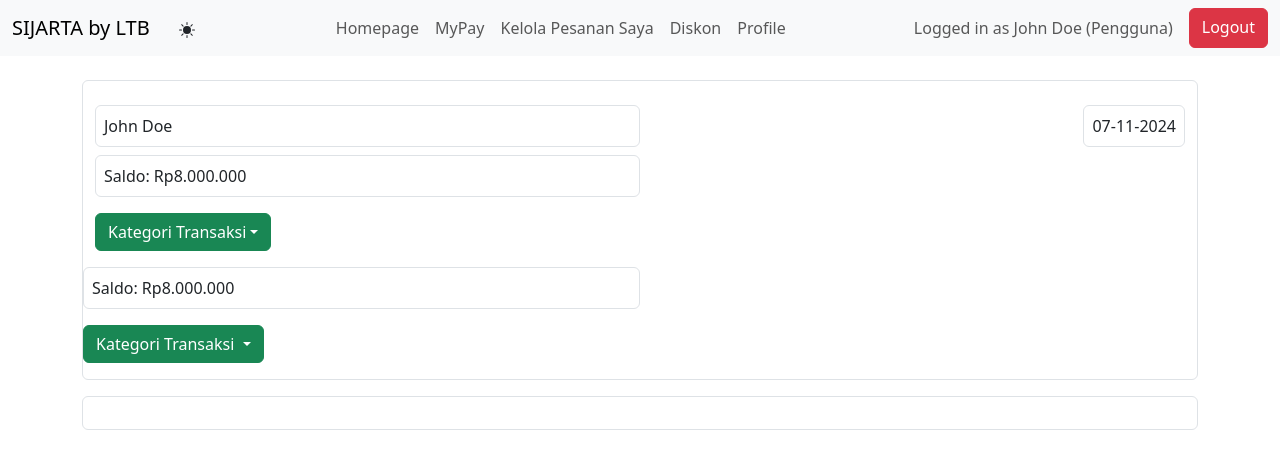
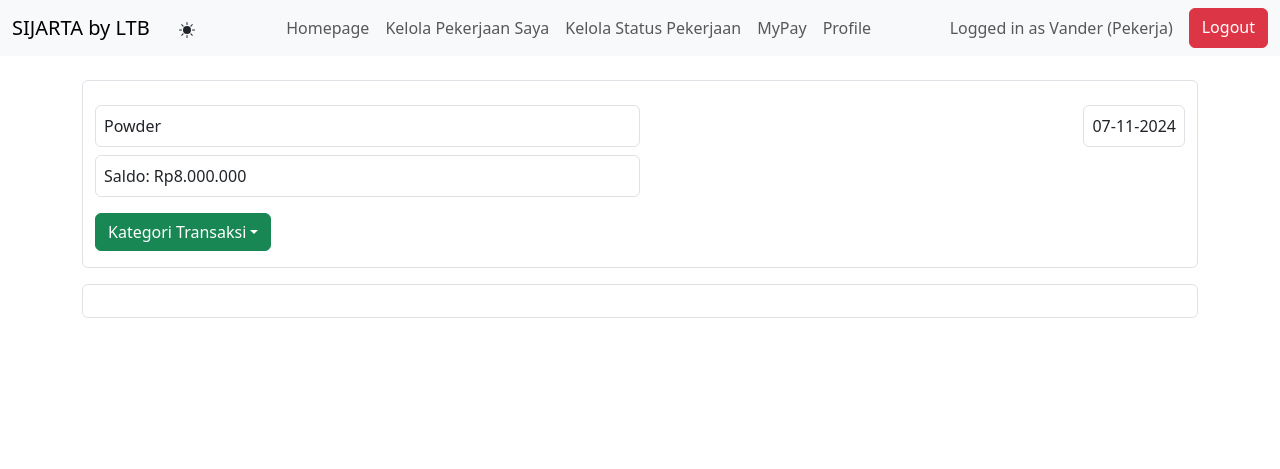
Before and after one commit to zufarra/sijarta-ltb, a Django app: page /mypay/transaksi/ in a window 1280 px wide. Shown: the top 469 px of the page. Run offline with Django 5.2, Linux system fonts and the light colour scheme.

Commit message:
Fix: transaksi mypay pekerja dropdown

```diff
--- a/mypay/templates/transaksi_mypay.html
+++ b/mypay/templates/transaksi_mypay.html
@@ -9,7 +9,7 @@
         <div class="border rounded mb-3">
             <div class="container mt-4">
                 <div class="d-flex justify-content-between mb-2">
-                    <div class="p-2 border rounded" style="flex: 1; max-width: 50%;">John Doe</div>
+                    <div class="p-2 border rounded" style="flex: 1; max-width: 50%;">Powder</div>
                     <div class="p-2 border rounded">{% now "d-m-Y" %}</div>
                 </div>
                 <div class="d-flex justify-content-between mb-3">
@@ -25,9 +25,11 @@
                         <li>
                             <a class="dropdown-item" href="#">TopUp MyPay</a>
                         </li>
+                        {% if user.is_pekerja %}
                         <li>
                             <a class="dropdown-item" href="#">Bayar Transaksi</a>
                         </li>
+                        {% endif %}
                         <li>
                             <a class="dropdown-item" href="#">Transfer MyPay</a>
                         </li>
@@ -37,22 +39,6 @@
                     </ul>
                 </div>
             </div>
-            <div class="d-flex justify-content-between mb-3">
-                <div class="p-2 border rounded" style="flex: 1; max-width: 50%;">Saldo: Rp8.000.000</div>
-            </div>
-            <div class="dropdown mb-3" >
-                <button class="btn btn-success dropdown-toggle" id="kategori_transaksi" type="button" data-bs-toggle="dropdown" aria-expanded="false">
-                  Kategori Transaksi
-                </button>
-                <ul class="dropdown-menu">
-                  <li><a class="dropdown-item" href="#">TopUp MyPay</a></li>
-                  {% if user.is_pengguna %}
-                  <li><a class="dropdown-item" href="#">Bayar Transaksi</a></li>
-                  {% endif %}
-                  <li><a class="dropdown-item" href="#">Transfer MyPay</a></li>
-                  <li><a class="dropdown-item" href="#">Withdrawal</a></li>
-                </ul>
-              </div>
         </div>
         <div class="border rounded p-3" id="state"></div>
         <script>
--- a/mypay/views.py
+++ b/mypay/views.py
@@ -5,8 +5,8 @@ def mypay_view(request) :
     context = {
         "user": {
             "is_authenticated": True,
-            "name": "John Doe",
-            "is_pengguna": True,
+            "name": "Vander",
+            "is_pengguna": False,
             "email": "johndoe@mail.com",
             "phone": "123-456-7890",
             "address": "1234 Elm St",
@@ -18,8 +18,8 @@ def transaksi_mypay(request) :
     context = {
         "user": {
             "is_authenticated": True,
-            "name": "John Doe",
-            "is_pengguna": True,
+            "name": "Vander",
+            "is_pengguna": False,
             "email": "johndoe@mail.com",
             "phone": "123-456-7890",
             "address": "1234 Elm St",
--- a/pekerjajasa/views.py
+++ b/pekerjajasa/views.py
@@ -5,7 +5,7 @@ def pekerjajasa_view(request) :
     context = {
         "user": {
             "is_authenticated": True,
-            "name": "John Doe",
+            "name": "Powder",
             "is_pengguna": False,
             "email": "johndoe@mail.com",
             "phone": "123-456-7890",
@@ -20,7 +20,7 @@ def status_view(request) :
     context = {
         "user": {
             "is_authenticated": True,
-            "name": "John Doe",
+            "name": "Powder",
             "is_pengguna": False,
             "email": "johndoe@mail.com",
             "phone": "123-456-7890",
```
